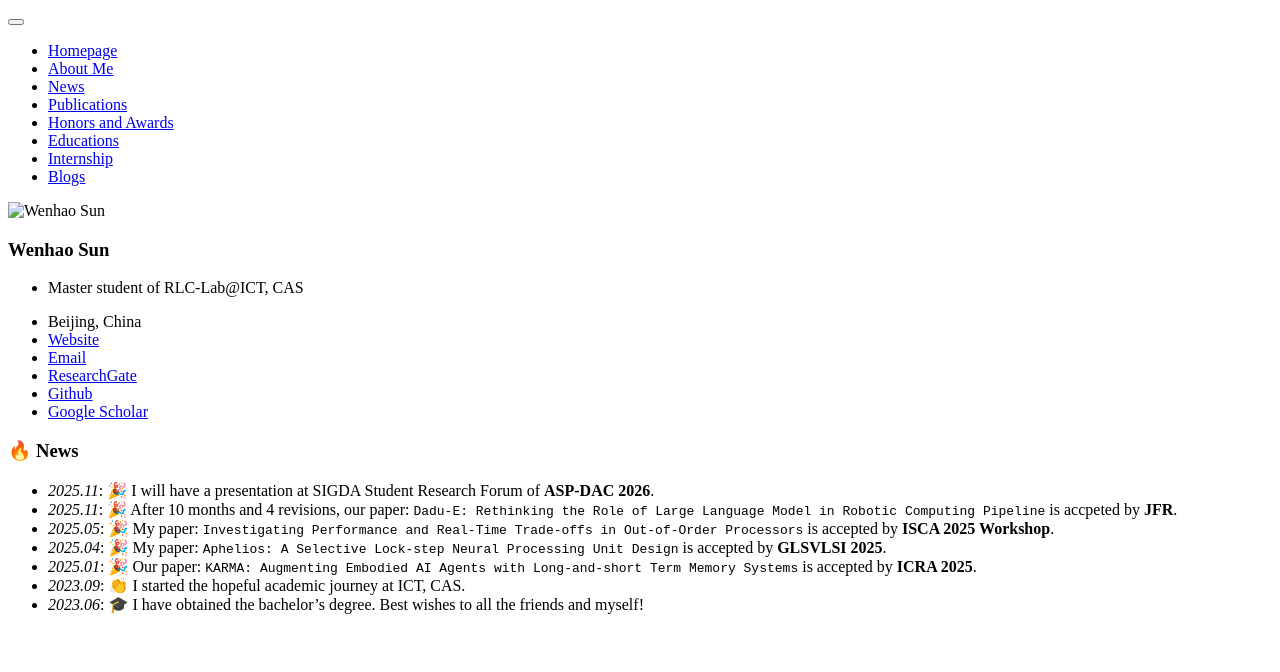
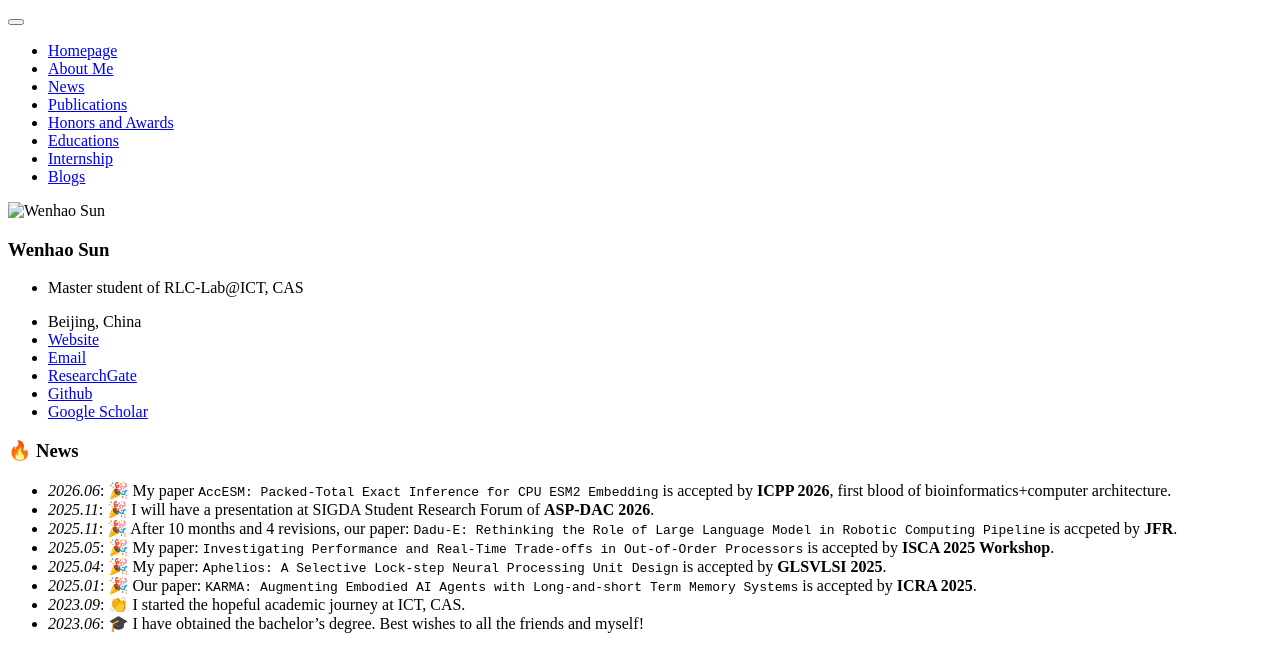
Before and after one commit to sun123-cmd/sun123-cmd.github.io, a Jekyll site: the page built from _pages/includes/news.md, in a window 1280 px wide. Shown: the top 672 px of the page. Built offline with Jekyll 4.4.1, drawn with Linux system fonts in a browser that asks for light colours; our own code applies the rules of GitHub Pages for plain Markdown files.

Commit message:
Update news.md

```diff
--- a/_pages/includes/news.md
+++ b/_pages/includes/news.md
@@ -1,5 +1,6 @@
 # 🔥 News
 
+- *2026.06*: 🎉 My paper `AccESM: Packed-Total Exact Inference for CPU ESM2 Embedding` is accepted by **ICPP 2026**, first blood of bioinformatics+computer architecture.
 - *2025.11*: 🎉 I will have a presentation at SIGDA Student Research Forum of **ASP-DAC 2026**.
 - *2025.11*: 🎉 After 10 months and 4 revisions, our paper: `Dadu-E: Rethinking the Role of Large Language Model in Robotic Computing Pipeline` is accpeted by **JFR**.
 - *2025.05*: 🎉 My paper: `Investigating Performance and Real-Time Trade-offs in Out-of-Order Processors` is accepted by **ISCA 2025 Workshop**.
```
